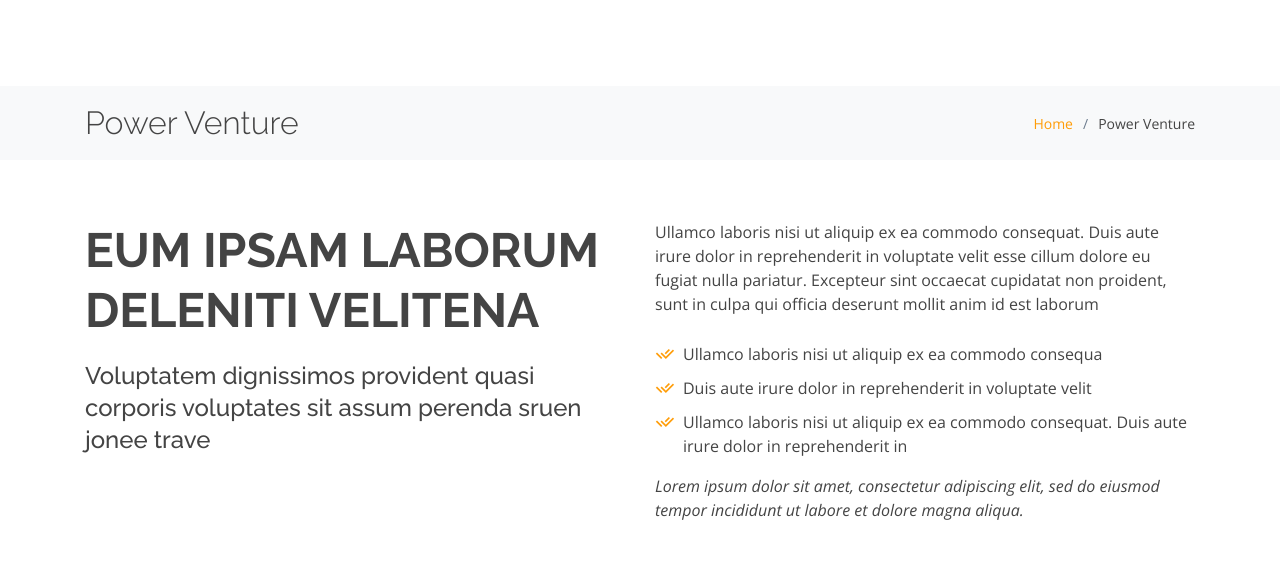
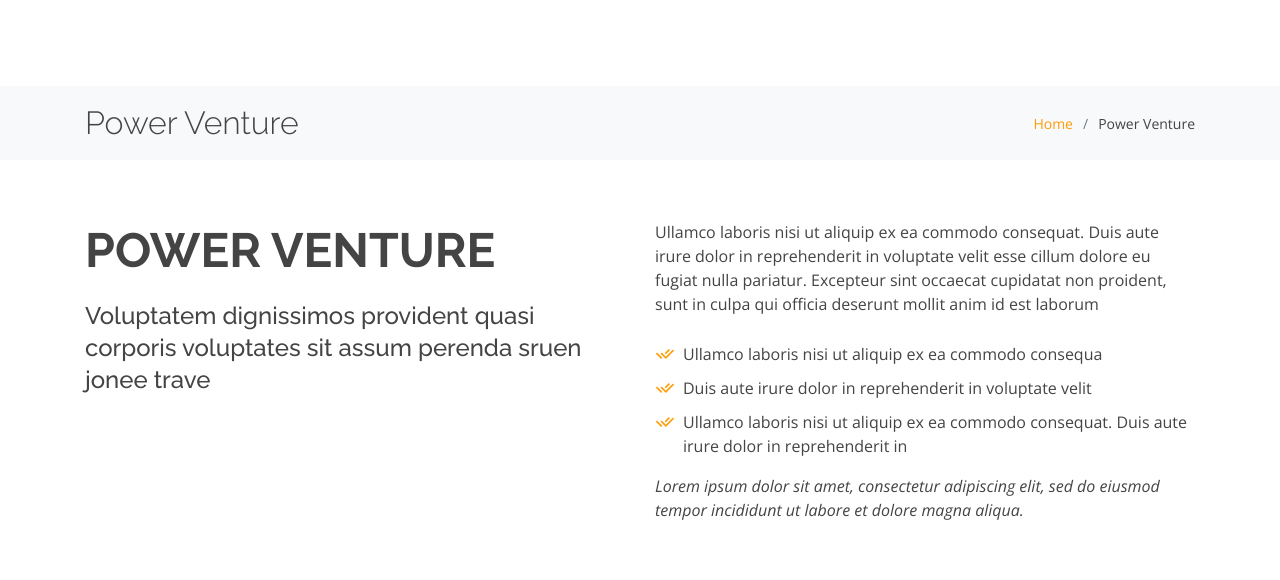
Before and after one commit to Unisight-Technologies/leighfisher-website, a Django app: page /power_venture/ in a window 1280 px wide. Shown: the part 800-1380 px from the top of the page. Run offline with Django 3.2, Linux system fonts and the light colour scheme; some libraries are stand-ins or nearby versions; some web fonts are replaced.

Commit message:
power venture

```diff
--- a/leighfisher_app/templates/Power Venture.html
+++ b/leighfisher_app/templates/Power Venture.html
@@ -80,7 +80,7 @@
 
         <div class="row content">
           <div class="col-lg-6">
-            <h2>Eum ipsam laborum deleniti velitena</h2>
+            <h2>Power Venture</h2>
             <h3>Voluptatem dignissimos provident quasi corporis voluptates sit assum perenda sruen jonee trave</h3>
           </div>
           <div class="col-lg-6 pt-4 pt-lg-0">
```
